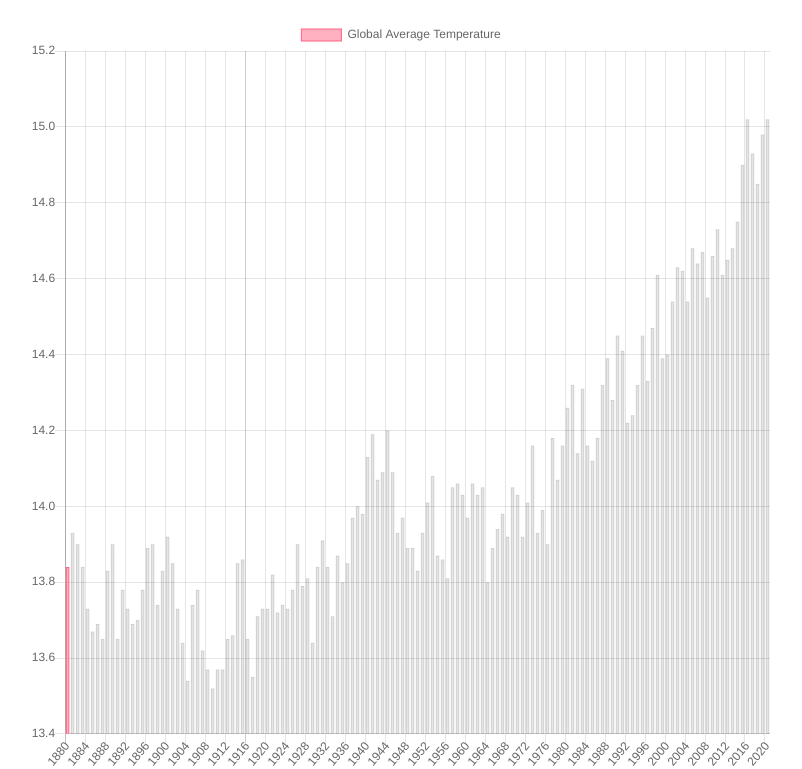
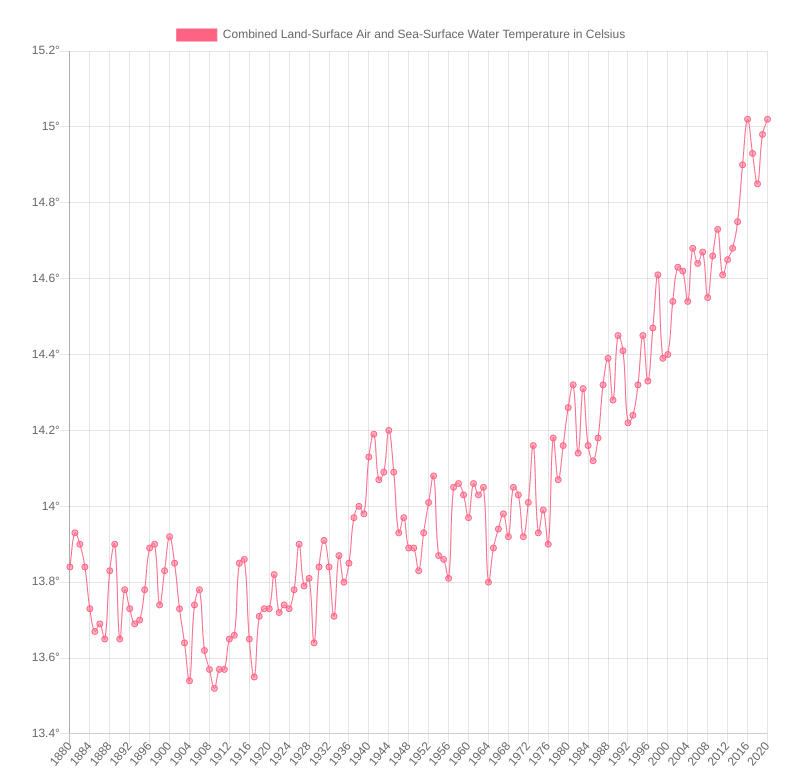
Before and after one commit to daniel1890/JavaScript-Practice-Projects, a plain HTML site: page 06.Fetch-Data-Practice/index.html in a window 1280 px wide. Shown: the part 85-854 px from the top of the page, without its empty margins (239-1041 px from the left). Drawn offline with nearby package versions, Linux system fonts and the light colour scheme.

Commit message:
finish being able to draw chart with Chart.JS

```diff
--- a/06.Fetch-Data-Practice/index.html
+++ b/06.Fetch-Data-Practice/index.html
@@ -29,23 +29,32 @@
         const data = await getData();
         const ctx = document.getElementById("chart").getContext("2d");
         const myChart = new Chart(ctx, {
-          type: "bar",
+          type: "line",
           data: {
             labels: data.years,
             datasets: [
               {
-                label: "Global Average Temperature",
+                label: "Combined Land-Surface Air and Sea-Surface Water Temperature in Celsius",
                 data: data.temps,
                 fill: false,
-                backgroundColor: ["rgba(255, 99, 132, 0.5)"],
-                borderColor: ["rgba(255, 99, 132, 1)"],
+                backgroundColor: "rgba(255, 99, 132, 0.5)",
+                borderColor: "rgba(255, 99, 132, 1)",
                 borderWidth: 1,
               },
             ],
           },
           options: {
             scales: {
-              yAxes: [{}],
+              yAxes: [
+                {
+                  ticks: {
+                    // Include a dollar sign in the ticks
+                    callback: function(value, index, values) {
+                      return value + '°';
+                    }
+                  }
+                }
+              ],
             },
           },
         });
@@ -59,9 +68,9 @@
         const table = data.split("\n").slice(1);
 
         table.forEach((row) => {
-          const column = row.split(",");
-          const year = column[0];
-          const temp = parseFloat(column[1]);
+          const columns = row.split(",");
+          const year = columns[0];
+          const temp = parseFloat(columns[1]);
 
           years.push(year);
           temps.push(temp + 14);
```
